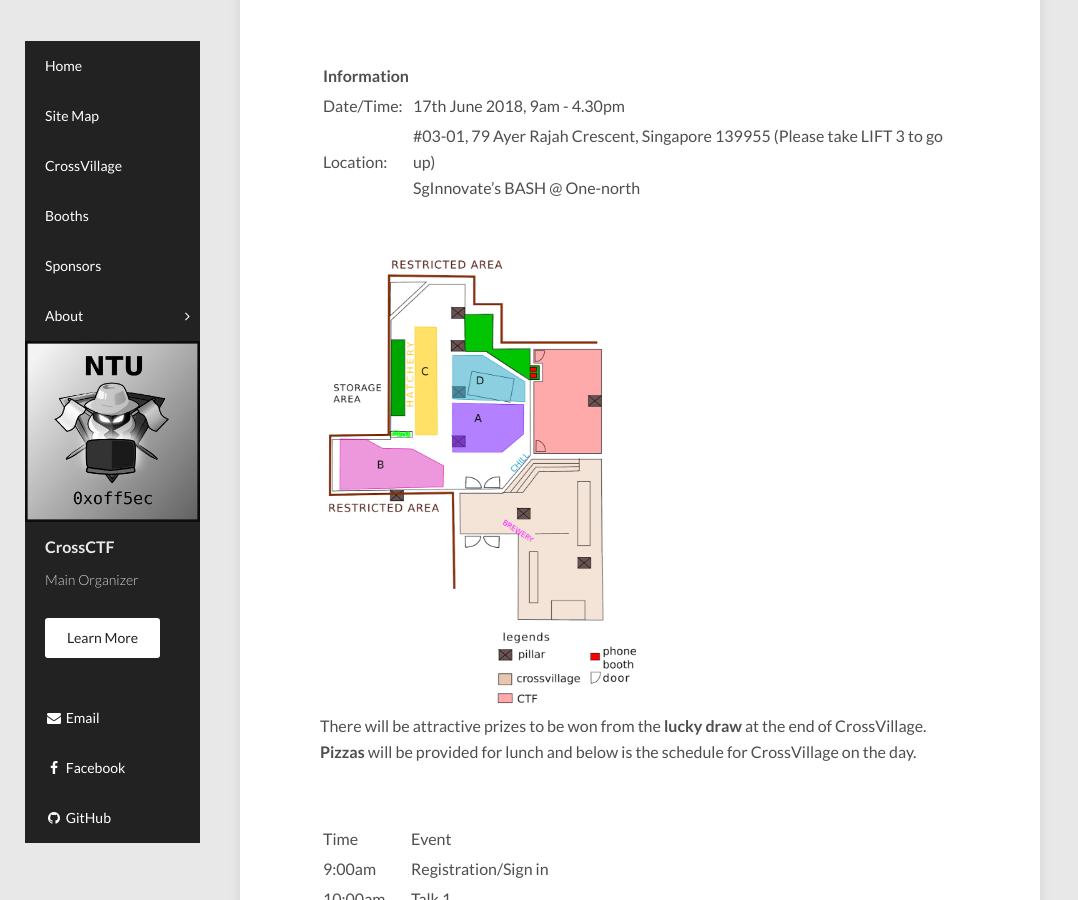
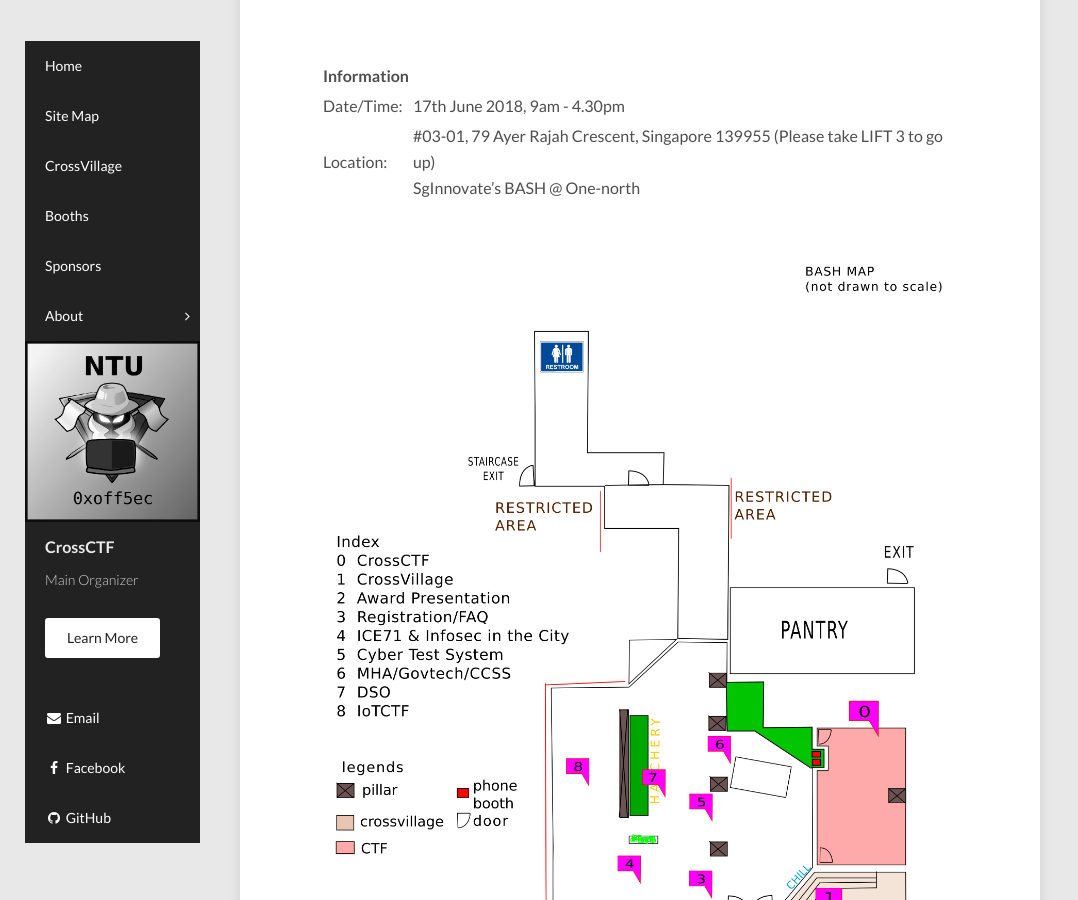
Before and after one commit to CrossCTF/crossctf.github.io, a Jekyll site: the page built from crossvillage/index.md, in a window 1280 px wide and 900 px high, scrolled down 875 px. Shown: the whole window, without its empty margins (0-1078 px from the left). Built offline with Jekyll 4.4.1, drawn with Linux system fonts in a browser that asks for light colours; nearby versions of some CDN libraries.

Commit message:
update map to crossvillage page

```diff
--- a/crossvillage/index.md
+++ b/crossvillage/index.md
@@ -36,7 +36,7 @@
 	</tr>
 </table>
 <br/>
-<img src="../images/event_space.PNG"/>
+<img src="../images/map.png"/>
 <br/>
 There will be attractive prizes to be won from the **lucky draw** at the end of CrossVillage.
 <br/>
```
